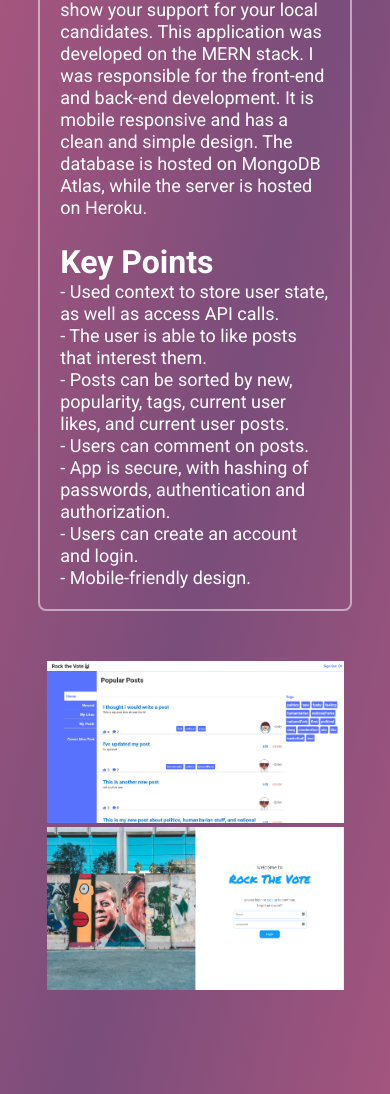
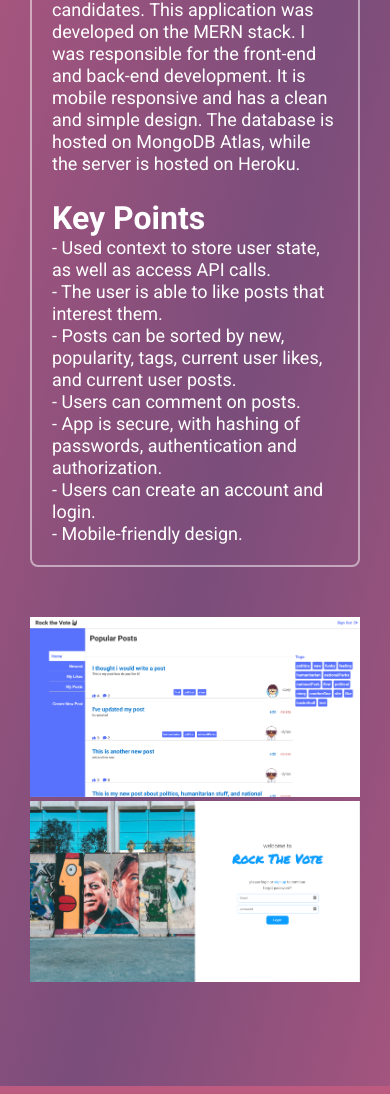
Before and after one commit to dlittle1/react-portfolio, a React (Create React App) app: page /projects/1 in a window 390 px wide. Shown: the part 532-1626 px from the top of the page. Built offline with nearby package versions, Linux system fonts and the light colour scheme.

Commit message:
fix tap on off bug

```diff
--- a/src/components/Drawer.js
+++ b/src/components/Drawer.js
@@ -6,31 +6,19 @@ import projectData from '../data/projectData';
 const Drawer = ({ drawerIsOpen, handleDrawer, drawerButtonRef }) => {
   const drawerRef = useRef(null);
 
-  function handleClickOutside(event) {
-    if (drawerRef.current.contains(event.target)) {
-    } else {
-      console.log(handleDrawer);
-      handleDrawer();
+  useEffect(() => {
+    function handleClickOutside(event) {
+      if (drawerRef.current && !drawerRef.current.contains(event.target)) {
+        handleDrawer();
+      }
     }
-
-    if (
-      drawerRef.current &&
-      !drawerRef.current.contains(event.target) &&
-      drawerButtonRef.current &&
-      !drawerButtonRef.current.contains(event.target)
-    ) {
-      handleDrawer();
-    }
-  }
-
-  useEffect(() => {
     document.addEventListener('mousedown', handleClickOutside);
     document.addEventListener('touchstart', handleClickOutside);
     return () => {
       document.removeEventListener('mousedown', handleClickOutside);
       document.removeEventListener('touchstart', handleClickOutside);
     };
-  }, []);
+  }, [drawerIsOpen, drawerButtonRef, handleDrawer]);
 
   if (drawerIsOpen) {
     return (
--- a/src/styles/mobile.css
+++ b/src/styles/mobile.css
@@ -116,11 +116,11 @@
   }
 
   .project-description {
-    width: 95%;
+    width: 100%;
   }
 
   .project-images {
-    max-width: 90%;
+    max-width: 100%;
     margin-bottom: 70px;
   }
 
```
